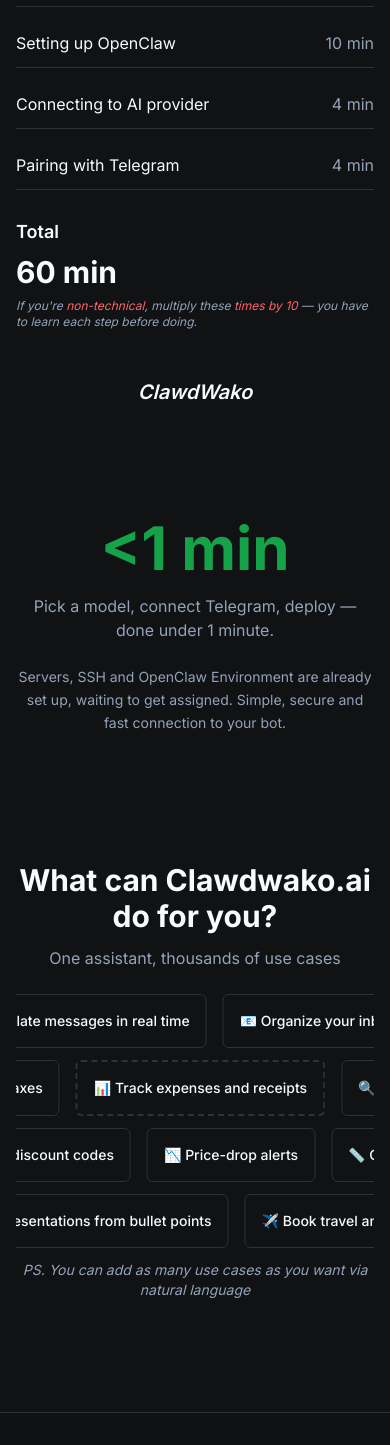
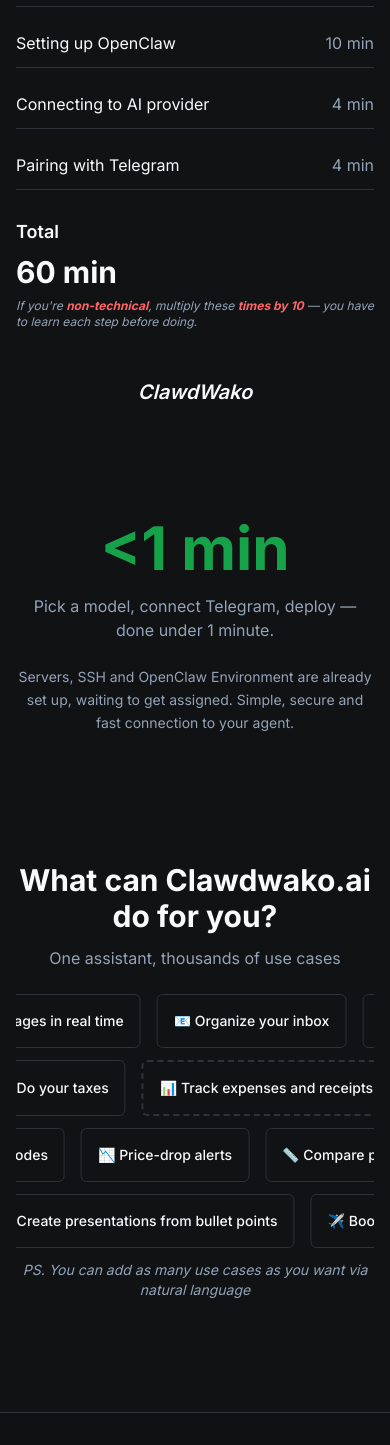
Before and after one commit to 0xMgwan/clawdwako, a Next.js app: page / in a window 390 px wide. Shown: the part 2146-3591 px from the top of the page. Built offline with nearby package versions, Linux system fonts and the light colour scheme; no server answers.

Commit message:
Make use cases animations faster on mobile (8s) than desktop (15s)
- Mobile: 8s animation duration for snappier feel on smaller screens
- Desktop (lg+): 15s animation duration for better readability on larger screens
- Responsive media query at 1024px breakpoint

```diff
--- a/src/app/globals.css
+++ b/src/app/globals.css
@@ -160,11 +160,22 @@
 }
 
 .animate-scroll-left {
-  animation: scroll-left 15s linear infinite;
+  animation: scroll-left 8s linear infinite;
 }
 
 .animate-scroll-right {
-  animation: scroll-right 15s linear infinite;
+  animation: scroll-right 8s linear infinite;
+}
+
+/* Slower animation on desktop for better readability */
+@media (min-width: 1024px) {
+  .animate-scroll-left {
+    animation: scroll-left 15s linear infinite;
+  }
+
+  .animate-scroll-right {
+    animation: scroll-right 15s linear infinite;
+  }
 }
 
 /* Modern animations */
--- a/src/app/page.tsx
+++ b/src/app/page.tsx
@@ -983,7 +983,7 @@
                   <div className="text-lg font-semibold mb-2">Total</div>
                   <div className="text-3xl font-bold text-foreground">60 min</div>
                   <p className="text-xs text-muted-foreground mt-2 italic">
-                    If you're <span className="text-red-400">non-technical</span>, multiply these <span className="text-red-400">times by 10</span> — you have to learn each step before doing.
+                    If you're <span className="text-red-400 font-bold">non-technical</span>, multiply these <span className="text-red-400 font-bold">times by 10</span> — you have to learn each step before doing.
                   </p>
                 </div>
               </div>
@@ -998,7 +998,7 @@
                   Pick a model, connect Telegram, deploy — done under 1 minute.
                 </p>
                 <p className="text-sm text-muted-foreground leading-relaxed">
-                  Servers, SSH and OpenClaw Environment are already set up, waiting to get assigned. Simple, secure and fast connection to your bot.
+                  Servers, SSH and OpenClaw Environment are already set up, waiting to get assigned. Simple, secure and fast connection to your agent.
                 </p>
               </div>
             </div>
```
